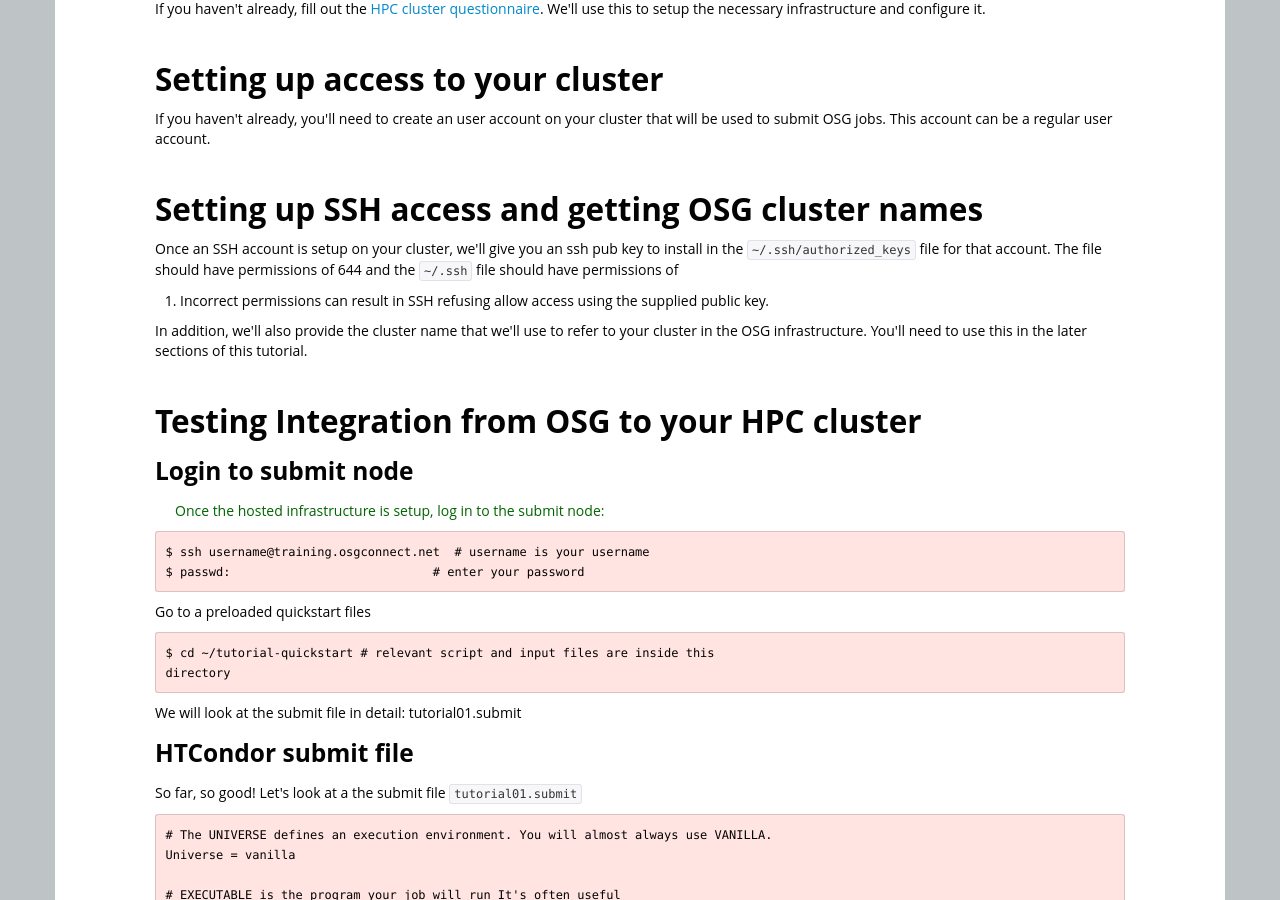
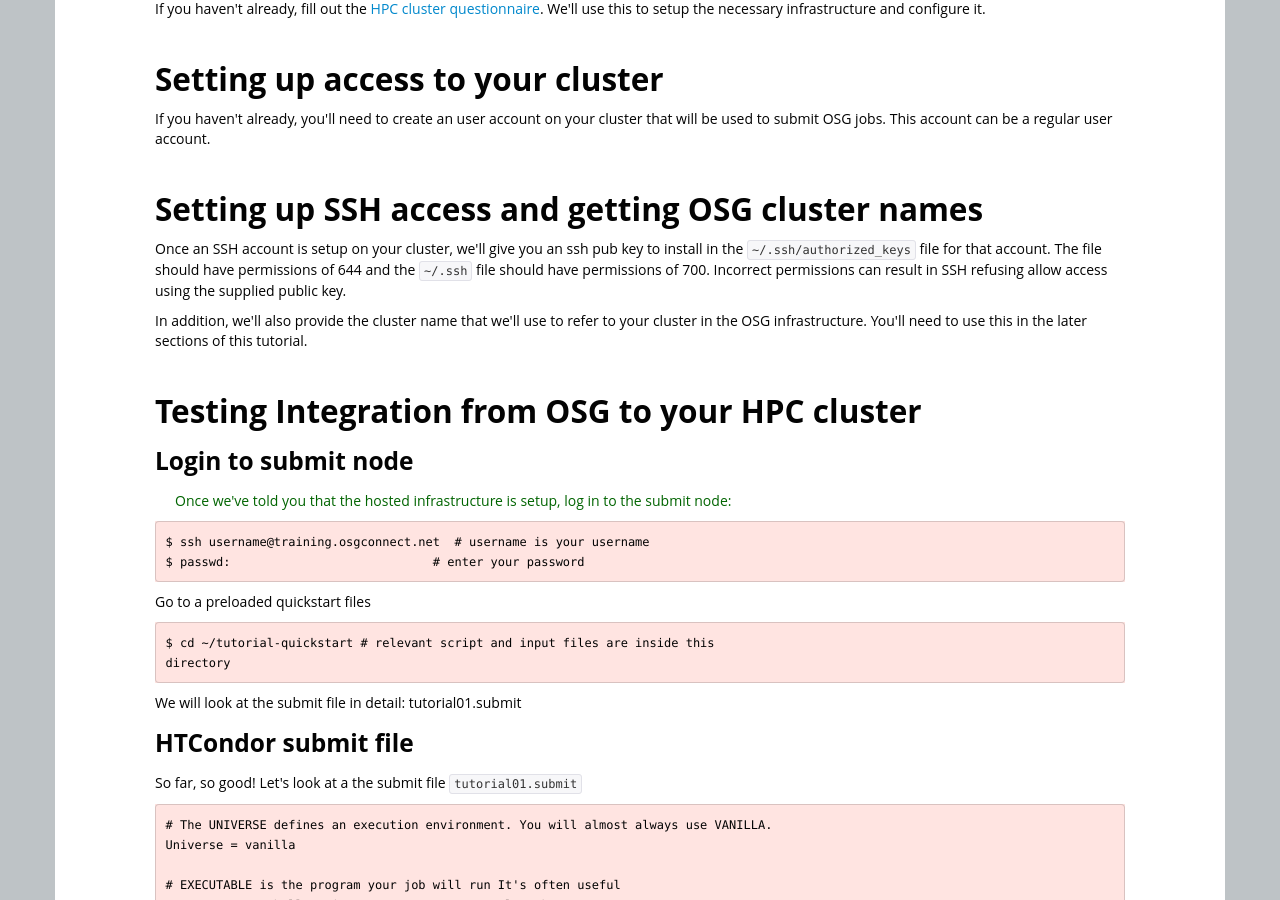
Before and after one commit to SWC-OSG-Workshop/OSG-HostedCE-RMACC17, a Jekyll site: the page built from handson.md, in a window 1280 px wide and 900 px high, scrolled down 464 px. Built offline with Jekyll 4.4.1, drawn with Linux system fonts in a browser that asks for light colours; nearby versions of some CDN libraries; library files that are not in the unit come from our copies.

Commit message:
Update formatting and minor edit

```diff
--- a/handson.md
+++ b/handson.md
@@ -24,11 +24,11 @@
 account.
 
 ## Setting up SSH access and getting OSG cluster names
-Once an SSH account is setup on your cluster, we'll give you an ssh pub key
-to install in the `~/.ssh/authorized_keys` file for that account.  The file
-should have permissions of 644 and the `~/.ssh` file should have permissions of
-700.  Incorrect permissions can result in SSH refusing allow access using the
-supplied public key.
+Once an SSH account is setup on your cluster, we'll give you an ssh pub key to
+install in the `~/.ssh/authorized_keys` file for that account.  The file should
+have permissions of 644 and the `~/.ssh` file should have permissions of 700.
+Incorrect permissions can result in SSH refusing allow access using the supplied
+public key.
 
 In addition, we'll also provide the cluster name that we'll use to refer to your
 cluster in the OSG infrastructure.  You'll need to use this in the later
@@ -39,7 +39,7 @@
 ## Testing Integration from OSG to your HPC cluster
 ### Login to submit node
 
-Once the hosted infrastructure is setup, log in to the submit node:
+Once we've told you that the hosted infrastructure is setup, log in to the submit node:
 {:class="in"}
 
 ~~~
```
